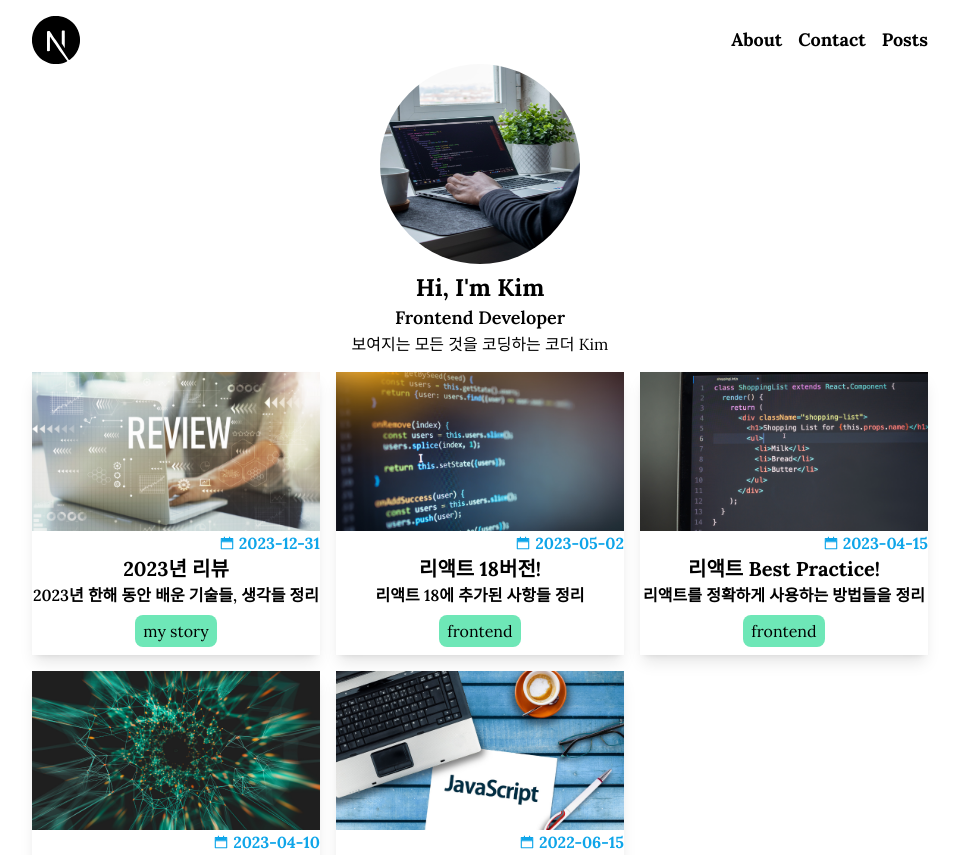
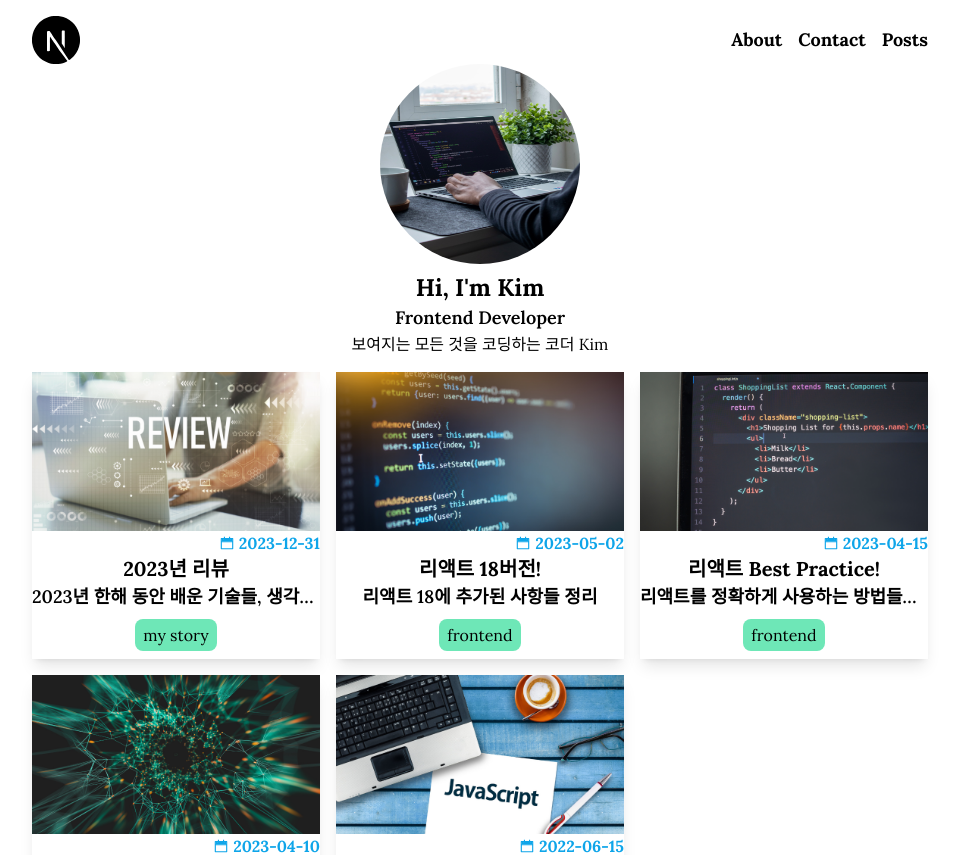
Before and after one commit to ksj0818/next-blog, a Next.js app: page / in a window 1280 px wide. Shown: the top 855 px of the page, without its empty margins (160-1119 px from the left). Built offline with nearby package versions, Linux system fonts and the light colour scheme.

Commit message:
마지막 p태그 삭제 및 버튼css 변경

```diff
--- a/src/components/posts/PostsCard.tsx
+++ b/src/components/posts/PostsCard.tsx
@@ -6,18 +6,16 @@
 export default function PostsCard({ post }: { post: Post }) {
   const { path, title, description, category, date } = post;
   return (
-    <article className="text-center transition-all shadow-lg hover:-translate-y-1 hover:shadow-xl">
-      <Link href={`/posts/${path}`} className="">
+    <article className="text-center transition-all shadow-lg hover:-translate-y-2 hover:shadow-xl hover:brightness-90">
+      <Link href={`/posts/${path}`}>
         <Image src={`/images/posts/${path}.png`} alt={path} width={300} height={200} className="w-full" />
         <p className="flex items-center justify-end font-bold gap-x-1 text-sky-500">
           <AiTwotoneCalendar />
           {date.toString()}
         </p>
         <h2 className="text-xl font-bold truncate">{title}</h2>
-        <h3 className="font-semibold truncate ">{description}</h3>
-        <p className="my-2">
-          <button className="px-2 py-1 rounded-lg bg-emerald-300">{category}</button>
-        </p>
+        <h3 className="text-lg font-semibold truncate">{description}</h3>
+        <button className="px-2 py-1 my-2 rounded-lg bg-emerald-300">{category}</button>
       </Link>
     </article>
   );
```
